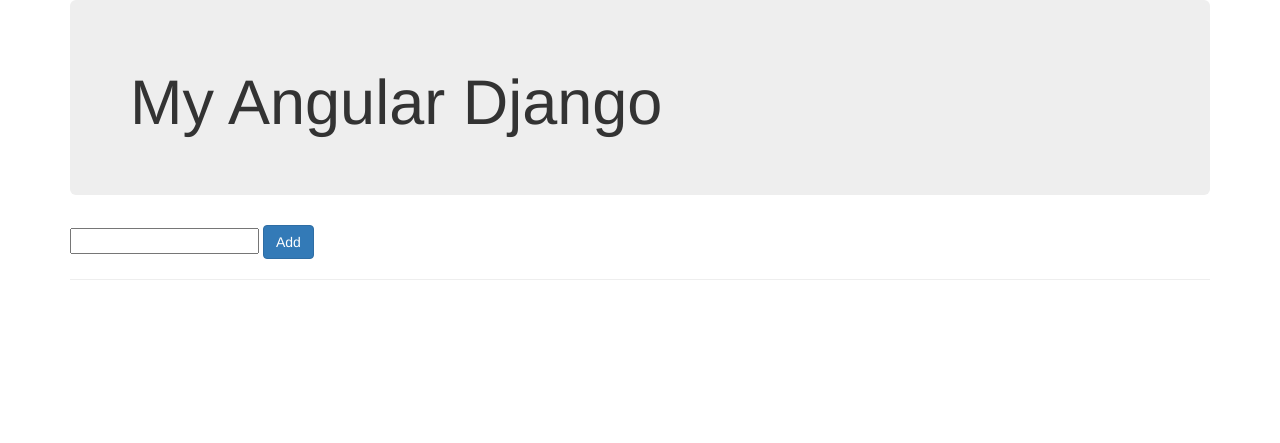
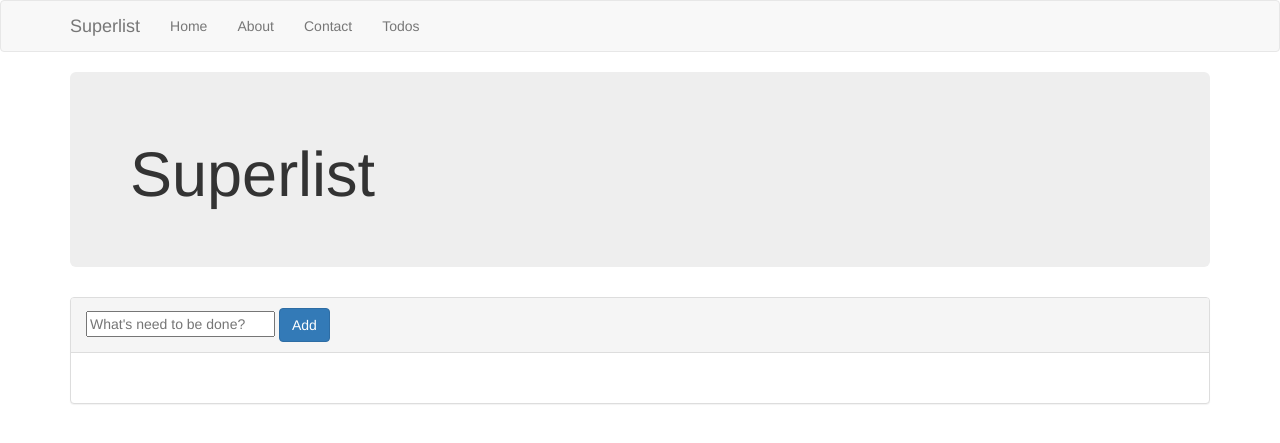
Before and after one commit to JoseMariaMicoli/superlist-api-Django, a Django app: page /index/ in a window 1280 px wide. Shown: the top 443 px of the page. Run offline with Django 3.2, Linux system fonts and the light colour scheme; some libraries are stand-ins or nearby versions.

Commit message:
some basic reestructure the layout

```diff
--- a/superlistapi/templates/index.html
+++ b/superlistapi/templates/index.html
@@ -3,35 +3,57 @@
 <html ng-app="myApp">
   <head>
     <meta charset="utf-8" />
+    <meta author="Jose Maria Micoli">
     <title>AngularJS consuming Django</title>
     <script>document.write('<base href="' + document.location + '" />');</script>
     <link rel="stylesheet" type="text/css" href="{% static 'stylesheet/style.css' %}" />
     <link rel="stylesheet" type="text/css" href="{% static 'bower_components/bootstrap/dist/css/bootstrap.css' %}">
-    <script type="text/javascript" src="{% static 'bower_components/angular/angular.js' %}"></script>
-    <script type="text/javascript" src="{% static 'bower_components/angular-ui-router/release/angular-ui-router.js' %}"></script>
-    <script type="text/javascript" src="{% static 'bower_components/jquery/dist/jquery.js' %}"></script>
-    <script type="text/javascript" src="{% static 'javascript/app.js' %}"></script>
   </head>
 
   <body ng-controller="TodosCtrl">
+    {% verbatim %}
+    <div class="header">
+      <div class="navbar navbar-default" role="navigation">
+        <div class="container">
+          <div class="navbar-header">
+
+            <button type="button" class="navbar-toggle collapsed" data-toggle="collapse" data-target="#js-navbar-collapse">
+              <span class="sr-only">Toggle navigation</span>
+              <span class="icon-bar"></span>
+              <span class="icon-bar"></span>
+              <span class="icon-bar"></span>
+            </button>
+
+            <a class="navbar-brand" href="#/">Superlist</a>
+          </div>
+
+          <div class="collapse navbar-collapse" id="js-navbar-collapse">
+
+            <ul class="nav navbar-nav">
+              <li ng-class="{active:isActive('/')}"><a href="#/">Home</a></li>
+              <li ng-class="{active:isActive('/about')}"><a ng-href="#/about">About</a></li>
+              <li ng-class="{active:isActive('/contact')}"><a ng-href="#/">Contact</a></li>
+              <li ng-class="{active:isActive('/todos')}"><a ng-href="#/todos">Todos</a></li>
+            </ul>
+          </div>
+        </div>
+      </div>
+    </div>
+
     <div class="container" ng-view>
-      <navbar></navbar>
       <div class="jumbotron">
-        <h1>My Angular Django</h1>
+        <h1>Superlist</h1>
       </div>
-    {% verbatim %}
-    <div class="row">
-      <div class="col-md-4">
+
+      <div class="panel panel-default">
+        <div class="panel-heading">
           <form ng-submit="addTodo()">
-        <input type='text' ng-model="todo.name">
+            <input type='text' ng-model="todo.name" placeholder="What's need to be done?">
             <input type="submit" class="btn btn-primary btn-md" value="Add">
             <i ng-show="loading" class="fa fa-spinner fa-spin"></i>
           </form>
         </div>
-    </div>
-    <hr>
-    <div class="row">
-      <div class="col-md-4">
+        <div class="panel-body">
           <table class="table table-striped">
             <tr ng-repeat='todo in todos'>
               <td><input type="checkbox" ng-true-value="1" ng-false-value="'0'" ng-model="todo.iscompleted" ng-change="updateTodo(todo)"></td>
@@ -43,5 +65,20 @@
       </div>
       {% endverbatim %}
     </div>
+
+    <!-- Google Analytics: change UA-XXXXX-X to be your site's ID -->
+     <script>
+       !function(A,n,g,u,l,a,r){A.GoogleAnalyticsObject=l,A[l]=A[l]||function(){
+       (A[l].q=A[l].q||[]).push(arguments)},A[l].l=+new Date,a=n.createElement(g),
+       r=n.getElementsByTagName(g)[0],a.src=u,r.parentNode.insertBefore(a,r)
+       }(window,document,'script','//www.google-analytics.com/analytics.js','ga');
+
+       ga('create', 'UA-XXXXX-X');
+       ga('send', 'pageview');
+    </script>
+    <script type="text/javascript" src="{% static 'bower_components/angular/angular.js' %}"></script>
+    <script type="text/javascript" src="{% static 'bower_components/angular-ui-router/release/angular-ui-router.js' %}"></script>
+    <script type="text/javascript" src="{% static 'bower_components/jquery/dist/jquery.js' %}"></script>
+    <script type="text/javascript" src="{% static 'javascript/app.js' %}"></script>
   </body>
 </html>
```
Also changed, not shown: db.sqlite3. Lines whose indentation alone changed are shown as unchanged.
